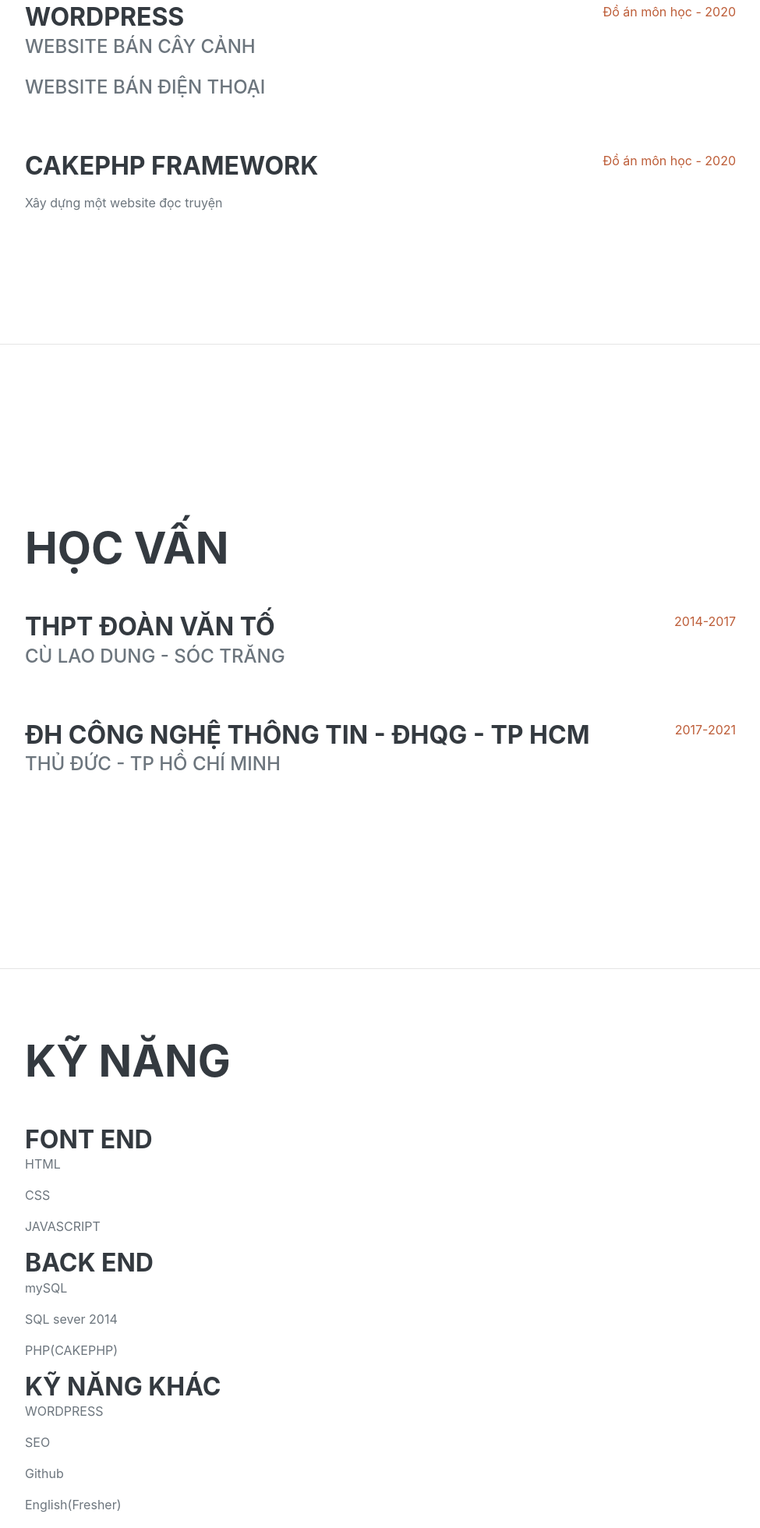
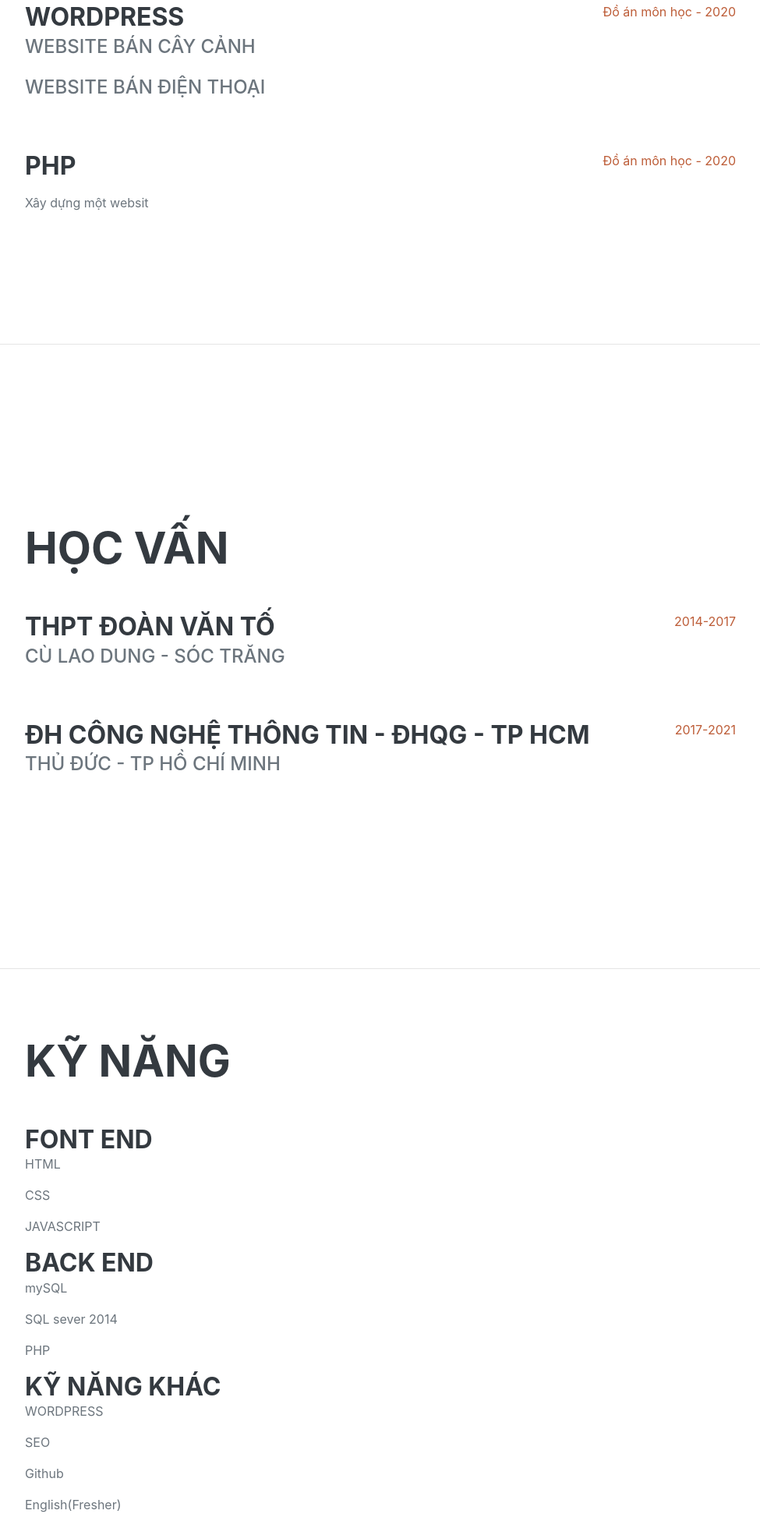
Before and after one commit to hoangkn99/hoangkn99.github.io, a plain HTML site: page index.html in a window 1280 px wide. Shown: the part 1160-3120 px from the top of the page at 78% size, without its empty margins (288-1263 px from the left). Drawn offline with nearby package versions, Linux system fonts and the light colour scheme; a web font is replaced by a local one.

Commit message:
Update index.html

```diff
--- a/index.html
+++ b/index.html
@@ -73,9 +73,9 @@
                     </div>
                     <div class="d-flex flex-column flex-md-row justify-content-between mb-5">
                         <div class="flex-grow-1">
-                            <h3 class="mb-0">CAKEPHP framework</h3>
+                            <h3 class="mb-0">PHP</h3>
                             <div class="subheading mb-3"></div>
-                            <p>Xây dựng một website đọc truyện</p>
+                            <p>Xây dựng một websit</p>
                         </div>
                         <div class="flex-shrink-0"><span class="text-primary">Đồ án môn học - 2020</span></div>
                     </div>
@@ -118,7 +118,7 @@
                     <h3 class="mb-0">BACK END</h3>
                     <p>mySQL</p>
                     <p>SQL sever 2014</p>
-                    <p>PHP(CAKEPHP)</p>
+                    <p>PHP</p>
                     <h3 class="mb-0">KỸ NĂNG KHÁC</h3>
                     <p>WORDPRESS</p>
                     <p>SEO</p>
@@ -150,17 +150,17 @@
                         </br>
                         </br>
                             <div class="subheading mb-3">Website bán điện thoại</div>
-                            <p>Xây dựng website thương mại điện tử bằng Wordpress với đầy đủ chức năng của một website bán hàng tích hợp các hệ thống quản lí sản phẩm như: woocommerce, mô hình MRP</p>
+                            <p>Xây dựng website thương mại điện tử bằng Wordpress với đầy đủ chức năng của một website bán hàng tích hợp các hệ thống quản lí sản phẩm như: woocommerce,SEO ...</p>
                             <a href="https://tuistore.xyz/">Tui Store - website phân phối điện thoại </a>
                         </div>
                         <div class="flex-shrink-0"><span class="text-primary">Đồ án môn học - 2020</span></div>
                     </div>
                     <div class="d-flex flex-column flex-md-row justify-content-between mb-5">
                         <div class="flex-grow-1">
-                            <h3 class="mb-0">CAKEPHP framework</h3>
+                            <h3 class="mb-0">PHP</h3>
                             <div class="subheading mb-3"></div>
-                            <p>Xây dựng một website đọc truyện với các chức năng cơ bản bao gồm: hiện thị danh sách các truyện mới nhất và xem nhiều và trang admin quản lí các doanh mục như: Users, Stories, Chapters...</p>
-                            <a href="https://github.com/hoangkn99/doctruyen">Link Github</a>
+                            <p>Đồ án môn học PHP</p>
+                            <a href="https://github.com/hoangkn99/webphp">Link Github</a>
                         </div>
                         <div class="flex-shrink-0"><span class="text-primary">Đồ án môn học - 2020</span></div>
                     </div>
@@ -171,7 +171,6 @@
             <section class="resume-section" id="awards">
                 <div class="resume-section-content">
                     <h2 class="mb-5">SỞ THÍCH</h2>
-                    <P>Gym</P>
                     <p>Bơi lội</p>
                     <p>Nghe nhạc</p>
                     <p>Xem phim</p>
```
